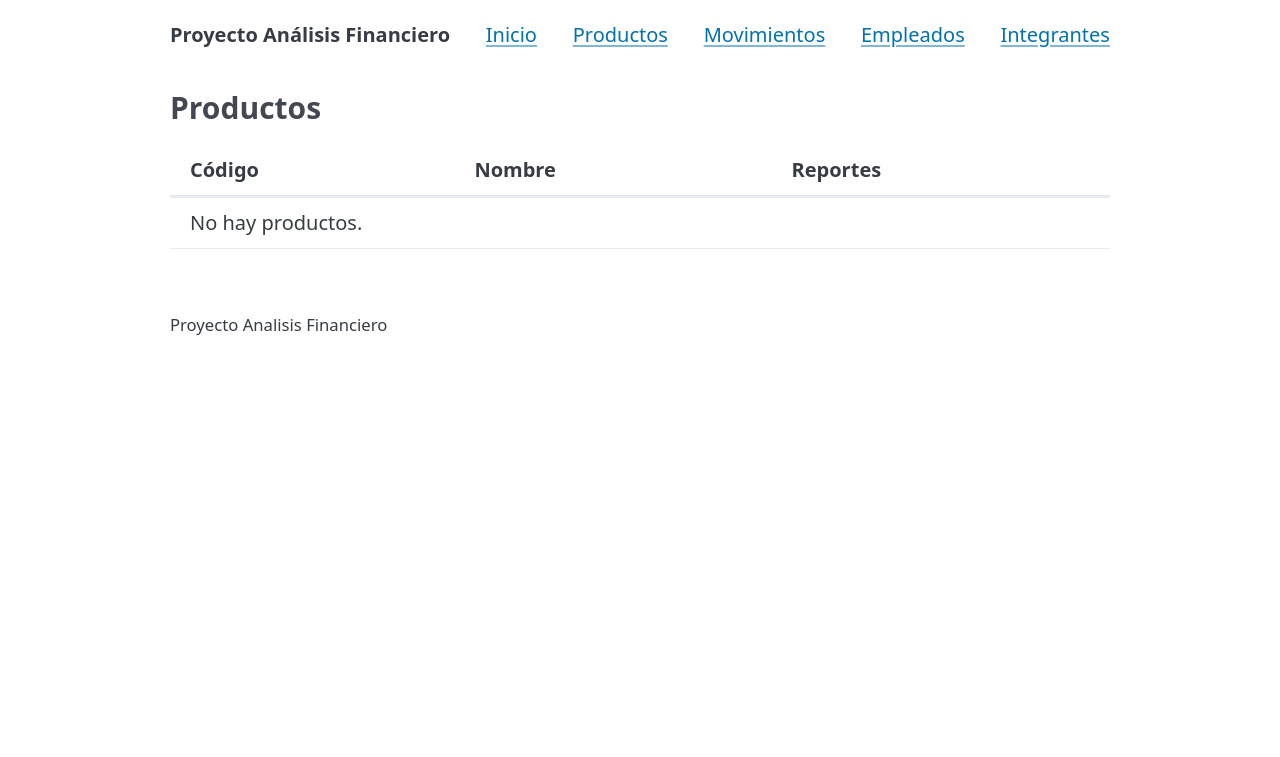
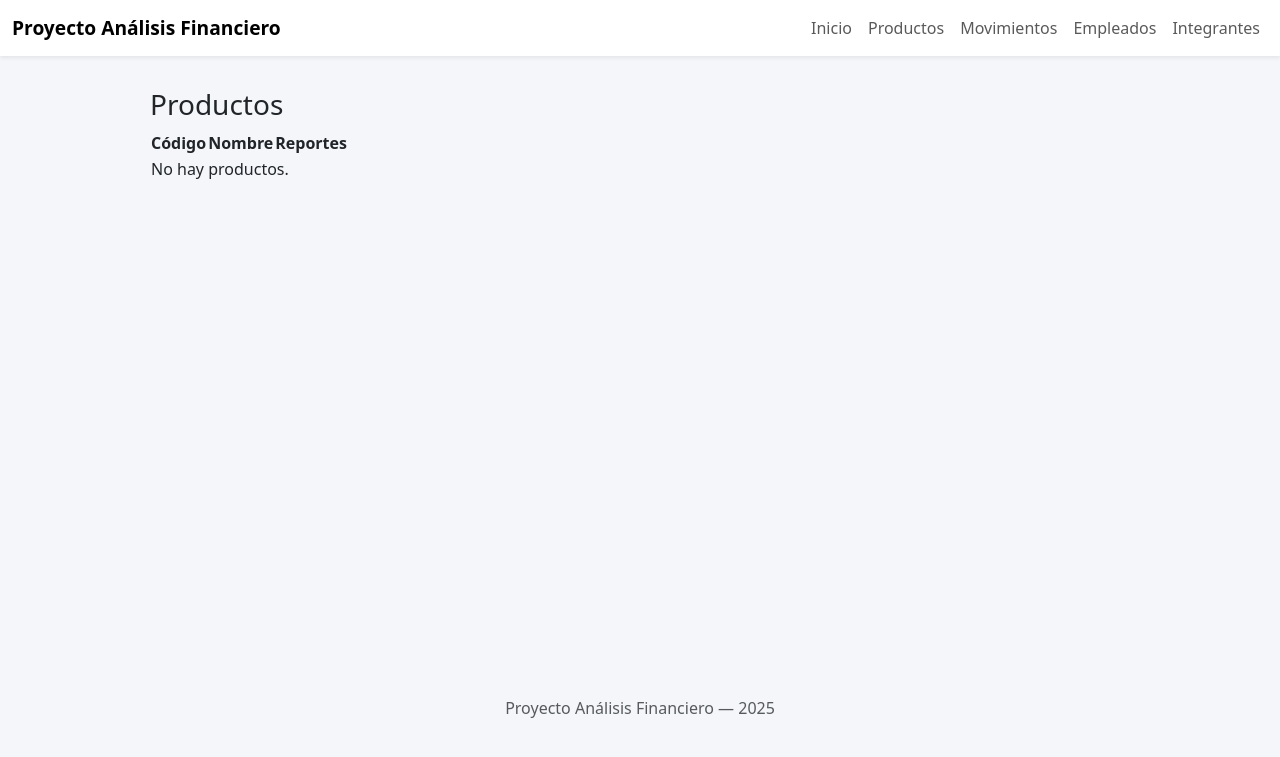
Before and after one commit to manuel7358/Proyecto-Analisis-Financiero, a Django app: page / in a window 1280 px wide. Shown: the top 757 px of the page. Run offline with Django 5.2, Linux system fonts and the light colour scheme; data that the repository does not hold is empty; some libraries are stand-ins or nearby versions.

Commit message:
Comite32

```diff
--- a/templates/base.html
+++ b/templates/base.html
@@ -2,48 +2,93 @@
 <html lang="es">
 <head>
   <meta charset="utf-8">
-  <title>{% block title %}Analsis Financiero{% endblock %}</title>
+  <title>{% block title %}Análisis Financiero{% endblock %}</title>
   <meta name="viewport" content="width=device-width,initial-scale=1">
 
-  <link rel="stylesheet" href="https://cdn.jsdelivr.net/npm/@picocss/pico@2/css/pico.min.css">
+  <!-- BOOTSTRAP 5 -->
+  <link href="https://cdn.jsdelivr.net/npm/bootstrap@5.3.2/dist/css/bootstrap.min.css" rel="stylesheet">
+
   <style>
+    body {
+      background-color: #f4f6f9; /* Fondo tipo dashboard */
+    }
 
-    header, main, footer { max-width: 980px; margin: auto; padding: 1rem; }
-    .toolbar { display: flex; gap: .5rem; flex-wrap: wrap; }
-    .muted { color: var(--muted-color); }
-    .brand { font-weight: 700; }
+    .brand {
+      font-weight: 700;
+      font-size: 1.2rem;
+    }
+
+    main {
+      max-width: 980px;
+      margin: 2rem auto;
+      min-height: 70vh;
+    }
   </style>
+
 </head>
 <body>
 
-    <header class="bg-white shadow">
-    <div class="max-w-6xl mx-auto px-4 sm:px-6 lg:px-8">
-      <div class="flex items-center justify-between h-16">
+<!-- NAVBAR -->
+<nav class="navbar navbar-expand-lg navbar-light bg-white shadow-sm">
+  <div class="container-fluid">
 
-        <nav class="hidden md:flex items-center gap-6 text-sm">
-          <span class="brand">Proyecto Análisis Financiero</span>
-          <a href="/" class="hover:text-gray-900">Inicio</a>
-          <a href="/productos/" class="hover:text-gray-900">Productos</a>
-          <a href="/movimientos/" class="hover:text-gray-900">Movimientos</a>
-          <a href="/empleados/" class="hover:text-gray-900">Empleados</a>
-          <a href="/integrantes/" class="hover:text-gray-900">Integrantes</a>
+    <span class="navbar-brand brand">Proyecto Análisis Financiero</span>
 
+    <button class="navbar-toggler" type="button" data-bs-toggle="collapse" data-bs-target="#navMenu">
+      <span class="navbar-toggler-icon"></span>
+    </button>
+
+    <div class="collapse navbar-collapse" id="navMenu">
+      <ul class="navbar-nav ms-auto mb-2 mb-lg-0">
+
+        <li class="nav-item">
+          <a class="nav-link" href="/">Inicio</a>
+        </li>
+
+        <li class="nav-item">
+          <a class="nav-link" href="/productos/">Productos</a>
+        </li>
+
+        <li class="nav-item">
+          <a class="nav-link" href="/movimientos/">Movimientos</a>
+        </li>
+
+        <li class="nav-item">
+          <a class="nav-link" href="/empleados/">Empleados</a>
+        </li>
+
+        <li class="nav-item">
+          <a class="nav-link" href="/integrantes/">Integrantes</a>
+        </li>
+
+      </ul>
+    </div>
+
+  </div>
 </nav>
 
 
-      </div>
-    </div>
-  </header>
+<!-- CONTENIDO PRINCIPAL -->
+<main>
 
-  <main>
   {% if messages %}
-      {% for m in messages %}<article class="secondary">{{ m }}</article>{% endfor %}
+    {% for m in messages %}
+      <div class="alert alert-info">{{ m }}</div>
+    {% endfor %}
   {% endif %}
+
   {% block content %}{% endblock %}
 </main>
 
-  <footer>
-    <small class="muted">Proyecto Analisis Financiero</small>
+
+<!-- FOOTER -->
+<footer class="text-center py-3 text-muted">
+  Proyecto Análisis Financiero — 2025
 </footer>
+
+
+<!-- JS BOOTSTRAP -->
+<script src="https://cdn.jsdelivr.net/npm/bootstrap@5.3.2/dist/js/bootstrap.bundle.min.js"></script>
+
 </body>
 </html>
```
Also changed, not shown: templates/empleados/list.html (+50 -13 lines). Lines whose indentation alone changed are shown as unchanged.
